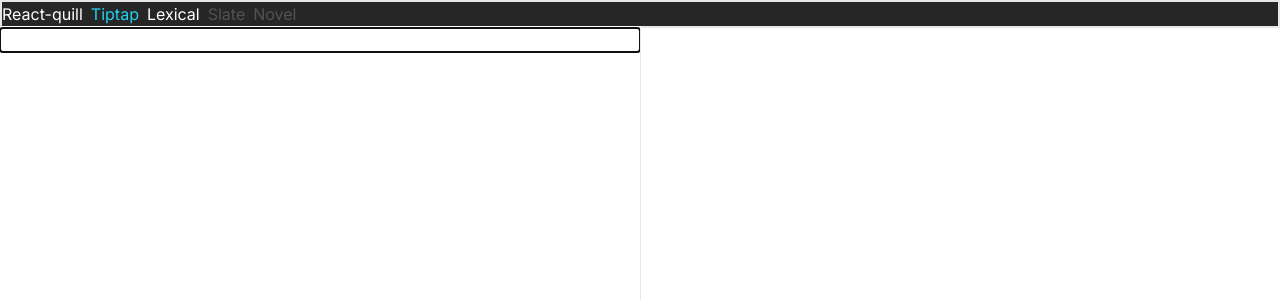
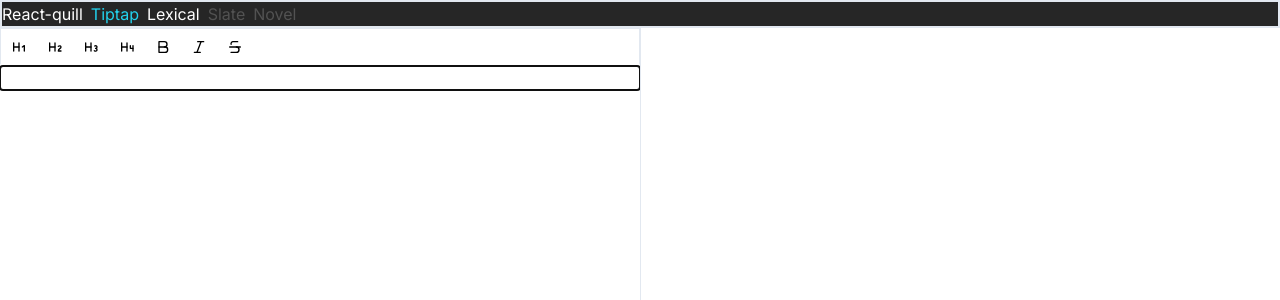
Before and after one commit to evanryuu/next-editor-usecase, a Next.js app: page / in a window 1280 px wide. Both pictures are taken after a click on the button "Tiptap". Shown: the top 300 px of the page. Built offline with nearby package versions, Linux system fonts and the light colour scheme.

Commit message:
feat: add toolbar for tiptap

```diff
--- a/package.json
+++ b/package.json
@@ -11,6 +11,7 @@
   "dependencies": {
     "@lexical/html": "^0.12.5",
     "@lexical/react": "^0.12.5",
+    "@radix-ui/react-toggle": "^1.0.3",
     "@tiptap/core": "^2.1.13",
     "@tiptap/extension-color": "^2.1.13",
     "@tiptap/extension-document": "^2.1.13",
@@ -23,7 +24,10 @@
     "@tiptap/react": "^2.1.13",
     "@tiptap/starter-kit": "^2.1.13",
     "ahooks": "^3.7.8",
+    "class-variance-authority": "^0.7.0",
+    "clsx": "^2.0.0",
     "lexical": "^0.12.5",
+    "lucide-react": "^0.303.0",
     "next": "14.0.4",
     "novel": "^0.1.22",
     "react": "^18",
@@ -31,6 +35,8 @@
     "react-quill": "^2.0.0",
     "slate": "^0.101.5",
     "slate-react": "^0.101.5",
+    "tailwind-merge": "^2.2.0",
+    "tailwindcss-animate": "^1.0.7",
     "zustand": "^4.4.7"
   },
   "devDependencies": {
--- a/src/app/globals.css
+++ b/src/app/globals.css
@@ -2,6 +2,78 @@
 @tailwind components;
 @tailwind utilities;
 
+@layer base {
+  :root {
+    --background: 0 0% 100%;
+    --foreground: 222.2 84% 4.9%;
+
+    --card: 0 0% 100%;
+    --card-foreground: 222.2 84% 4.9%;
+
+    --popover: 0 0% 100%;
+    --popover-foreground: 222.2 84% 4.9%;
+
+    --primary: 222.2 47.4% 11.2%;
+    --primary-foreground: 210 40% 98%;
+
+    --secondary: 210 40% 96.1%;
+    --secondary-foreground: 222.2 47.4% 11.2%;
+
+    --muted: 210 40% 96.1%;
+    --muted-foreground: 215.4 16.3% 46.9%;
+
+    --accent: 210 40% 96.1%;
+    --accent-foreground: 222.2 47.4% 11.2%;
+
+    --destructive: 0 84.2% 60.2%;
+    --destructive-foreground: 210 40% 98%;
+
+    --border: 214.3 31.8% 91.4%;
+    --input: 214.3 31.8% 91.4%;
+    --ring: 222.2 84% 4.9%;
+
+    --radius: 0.5rem;
+  }
+
+  .dark {
+    --background: 222.2 84% 4.9%;
+    --foreground: 210 40% 98%;
+
+    --card: 222.2 84% 4.9%;
+    --card-foreground: 210 40% 98%;
+
+    --popover: 222.2 84% 4.9%;
+    --popover-foreground: 210 40% 98%;
+
+    --primary: 210 40% 98%;
+    --primary-foreground: 222.2 47.4% 11.2%;
+
+    --secondary: 217.2 32.6% 17.5%;
+    --secondary-foreground: 210 40% 98%;
+
+    --muted: 217.2 32.6% 17.5%;
+    --muted-foreground: 215 20.2% 65.1%;
+
+    --accent: 217.2 32.6% 17.5%;
+    --accent-foreground: 210 40% 98%;
+
+    --destructive: 0 62.8% 30.6%;
+    --destructive-foreground: 210 40% 98%;
+
+    --border: 217.2 32.6% 17.5%;
+    --input: 217.2 32.6% 17.5%;
+    --ring: 212.7 26.8% 83.9%;
+  }
+}
+
+@layer base {
+  * {
+    @apply border-border;
+  }
+  body {
+    @apply bg-background text-foreground;
+  }
+}
 :root {
   --foreground-rgb: 0, 0, 0;
   --background-start-rgb: 214, 219, 220;
@@ -18,10 +90,5 @@
 
 body {
   color: rgb(var(--foreground-rgb));
-  background: linear-gradient(
-      to bottom,
-      transparent,
-      rgb(var(--background-end-rgb))
-    )
-    rgb(var(--background-start-rgb));
+  background: linear-gradient(to bottom, transparent, rgb(var(--background-end-rgb))) rgb(var(--background-start-rgb));
 }
--- a/src/app/layout.tsx
+++ b/src/app/layout.tsx
@@ -2,7 +2,13 @@ import type { Metadata } from 'next'
 import { Inter } from 'next/font/google'
 import './globals.css'
 import Header from '@/components/Header'
+import { Inter as FontSans } from 'next/font/google'
+import { cn } from '@/lib/utils'
 
+export const fontSans = FontSans({
+  subsets: ['latin'],
+  variable: '--font-sans',
+})
 const inter = Inter({ subsets: ['latin'] })
 
 export const metadata: Metadata = {
@@ -13,7 +19,7 @@ export const metadata: Metadata = {
 export default function RootLayout({ children }: { children: React.ReactNode }) {
   return (
     <html lang="en">
-      <body className={inter.className}>
+      <body className={cn('min-h-screen bg-background font-sans antialiased', fontSans.variable)}>
         <Header />
         {children}
       </body>
--- a/src/components/Editor/Tiptap/Toolbar.tsx
+++ b/src/components/Editor/Tiptap/Toolbar.tsx
@@ -1 +1,58 @@
 'use client'
+
+import { type Editor } from '@tiptap/react'
+import { Bold, Strikethrough, Italic, List, ListOrdered, Heading2, Heading1, Heading3, Heading4 } from 'lucide-react'
+import { Toggle } from '@/components/ui/toggle'
+
+interface Props {
+  editor?: Editor
+}
+
+const Toolbar: React.FC<Props> = ({ editor }) => {
+  if (!editor) {
+    return null
+  }
+  return (
+    <div className="border bg-transparent flex">
+      <Toggle
+        size="sm"
+        pressed={editor.isActive('heading', { level: 1 })}
+        onPressedChange={() => editor.chain().focus().toggleHeading({ level: 1 }).run()}
+      >
+        <Heading1 className="h-4 w-4" />
+      </Toggle>
+      <Toggle
+        size="sm"
+        pressed={editor.isActive('heading', { level: 2 })}
+        onPressedChange={() => editor.chain().focus().toggleHeading({ level: 2 }).run()}
+      >
+        <Heading2 className="h-4 w-4" />
+      </Toggle>
+      <Toggle
+        size="sm"
+        pressed={editor.isActive('heading', { level: 3 })}
+        onPressedChange={() => editor.chain().focus().toggleHeading({ level: 3 }).run()}
+      >
+        <Heading3 className="h-4 w-4" />
+      </Toggle>
+      <Toggle
+        size="sm"
+        pressed={editor.isActive('heading', { level: 4 })}
+        onPressedChange={() => editor.chain().focus().toggleHeading({ level: 4 }).run()}
+      >
+        <Heading4 className="h-4 w-4" />
+      </Toggle>
+      <Toggle size="sm" pressed={editor.isActive('bold')} onPressedChange={() => editor.chain().focus().toggleBold().run()}>
+        <Bold className="h-4 w-4" />
+      </Toggle>
+      <Toggle size="sm" pressed={editor.isActive('italic')} onPressedChange={() => editor.chain().focus().toggleItalic().run()}>
+        <Italic className="h-4 w-4" />
+      </Toggle>
+      <Toggle size="sm" pressed={editor.isActive('strike')} onPressedChange={() => editor.chain().focus().toggleStrike().run()}>
+        <Strikethrough className="h-4 w-4" />
+      </Toggle>
+    </div>
+  )
+}
+
+export default Toolbar
--- a/src/components/Editor/Tiptap/index.tsx
+++ b/src/components/Editor/Tiptap/index.tsx
@@ -23,6 +23,7 @@
 import { useEditor, EditorContent } from '@tiptap/react'
 import StarterKit from '@tiptap/starter-kit'
 import './tiptap.css'
+import Toolbar from './Toolbar'
 // import Document from '@tiptap/extension-document'
 // import Paragraph from '@tiptap/extension-paragraph'
 // import Text from '@tiptap/extension-text'
@@ -49,7 +50,8 @@ const Tiptap: React.FC<TiptapProps> = (props) => {
 
   return (
     <div className={props.className}>
-      <EditorContent editor={editor}  />
+      <Toolbar editor={editor!} />
+      <EditorContent editor={editor} />
     </div>
   )
 }
--- /dev/null
+++ b/src/components/ui/toggle.tsx
@@ -0,0 +1,45 @@
+"use client"
+
+import * as React from "react"
+import * as TogglePrimitive from "@radix-ui/react-toggle"
+import { cva, type VariantProps } from "class-variance-authority"
+
+import { cn } from "@/lib/utils"
+
+const toggleVariants = cva(
+  "inline-flex items-center justify-center rounded-md text-sm font-medium ring-offset-background transition-colors hover:bg-muted hover:text-muted-foreground focus-visible:outline-none focus-visible:ring-2 focus-visible:ring-ring focus-visible:ring-offset-2 disabled:pointer-events-none disabled:opacity-50 data-[state=on]:bg-accent data-[state=on]:text-accent-foreground",
+  {
+    variants: {
+      variant: {
+        default: "bg-transparent",
+        outline:
+          "border border-input bg-transparent hover:bg-accent hover:text-accent-foreground",
+      },
+      size: {
+        default: "h-10 px-3",
+        sm: "h-9 px-2.5",
+        lg: "h-11 px-5",
+      },
+    },
+    defaultVariants: {
+      variant: "default",
+      size: "default",
+    },
+  }
+)
+
+const Toggle = React.forwardRef<
+  React.ElementRef<typeof TogglePrimitive.Root>,
+  React.ComponentPropsWithoutRef<typeof TogglePrimitive.Root> &
+    VariantProps<typeof toggleVariants>
+>(({ className, variant, size, ...props }, ref) => (
+  <TogglePrimitive.Root
+    ref={ref}
+    className={cn(toggleVariants({ variant, size, className }))}
+    {...props}
+  />
+))
+
+Toggle.displayName = TogglePrimitive.Root.displayName
+
+export { Toggle, toggleVariants }
--- /dev/null
+++ b/src/lib/utils.ts
@@ -0,0 +1,6 @@
+import { type ClassValue, clsx } from "clsx"
+import { twMerge } from "tailwind-merge"
+
+export function cn(...inputs: ClassValue[]) {
+  return twMerge(clsx(inputs))
+}
--- a/tailwind.config.ts
+++ b/tailwind.config.ts
@@ -1,20 +1,79 @@
 import type { Config } from 'tailwindcss'
+import { fontFamily } from 'tailwindcss/defaultTheme'
 
-const config: Config = {
-  content: [
-    './src/pages/**/*.{js,ts,jsx,tsx,mdx}',
-    './src/components/**/*.{js,ts,jsx,tsx,mdx}',
-    './src/app/**/*.{js,ts,jsx,tsx,mdx}',
-  ],
+const config = {
+  darkMode: ['class'],
+  content: ['./pages/**/*.{ts,tsx}', './components/**/*.{ts,tsx}', './app/**/*.{ts,tsx}', './src/**/*.{ts,tsx}'],
+  prefix: '',
   theme: {
+    container: {
+      center: true,
+      padding: '2rem',
+      screens: {
+        '2xl': '1400px',
+      },
+    },
     extend: {
-      backgroundImage: {
-        'gradient-radial': 'radial-gradient(var(--tw-gradient-stops))',
-        'gradient-conic':
-          'conic-gradient(from 180deg at 50% 50%, var(--tw-gradient-stops))',
+      fontFamily: {
+        sans: ['var(--font-sans)', ...fontFamily.sans],
+      },
+      colors: {
+        border: 'hsl(var(--border))',
+        input: 'hsl(var(--input))',
+        ring: 'hsl(var(--ring))',
+        background: 'hsl(var(--background))',
+        foreground: 'hsl(var(--foreground))',
+        primary: {
+          DEFAULT: 'hsl(var(--primary))',
+          foreground: 'hsl(var(--primary-foreground))',
+        },
+        secondary: {
+          DEFAULT: 'hsl(var(--secondary))',
+          foreground: 'hsl(var(--secondary-foreground))',
+        },
+        destructive: {
+          DEFAULT: 'hsl(var(--destructive))',
+          foreground: 'hsl(var(--destructive-foreground))',
+        },
+        muted: {
+          DEFAULT: 'hsl(var(--muted))',
+          foreground: 'hsl(var(--muted-foreground))',
+        },
+        accent: {
+          DEFAULT: 'hsl(var(--accent))',
+          foreground: 'hsl(var(--accent-foreground))',
+        },
+        popover: {
+          DEFAULT: 'hsl(var(--popover))',
+          foreground: 'hsl(var(--popover-foreground))',
+        },
+        card: {
+          DEFAULT: 'hsl(var(--card))',
+          foreground: 'hsl(var(--card-foreground))',
+        },
+      },
+      borderRadius: {
+        lg: 'var(--radius)',
+        md: 'calc(var(--radius) - 2px)',
+        sm: 'calc(var(--radius) - 4px)',
+      },
+      keyframes: {
+        'accordion-down': {
+          from: { height: '0' },
+          to: { height: 'var(--radix-accordion-content-height)' },
+        },
+        'accordion-up': {
+          from: { height: 'var(--radix-accordion-content-height)' },
+          to: { height: '0' },
+        },
+      },
+      animation: {
+        'accordion-down': 'accordion-down 0.2s ease-out',
+        'accordion-up': 'accordion-up 0.2s ease-out',
       },
     },
   },
-  plugins: [],
-}
+  plugins: [require('tailwindcss-animate')],
+} satisfies Config
+
 export default config
```
Also changed, not shown: components.json (added), 1 other file (tests, documents, lock files or other folders).
